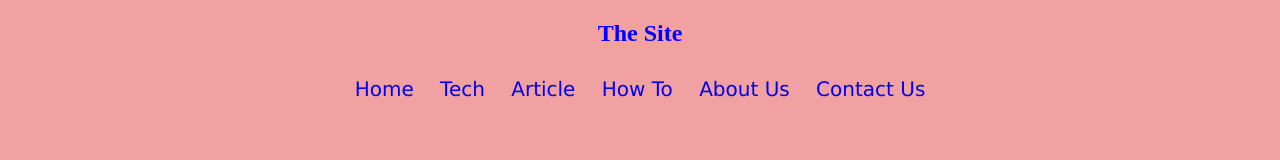
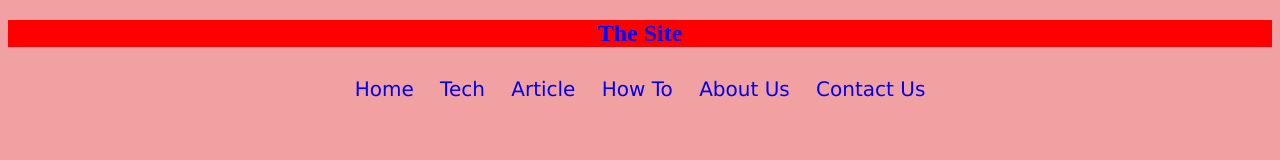
Before and after one commit to Kushagra23dec/Web1, a plain HTML site: page index.html in a window 1280 px wide. Shown: the top 160 px of the page. Drawn offline with Linux system fonts and the light colour scheme.

Commit message:
updated css

```diff
--- a/style.css
+++ b/style.css
@@ -41,3 +41,8 @@ text-align: center;
 .d3{
     text-align: center;
 }
+
+
+.heading{
+   background-color:Red;
+}
```
